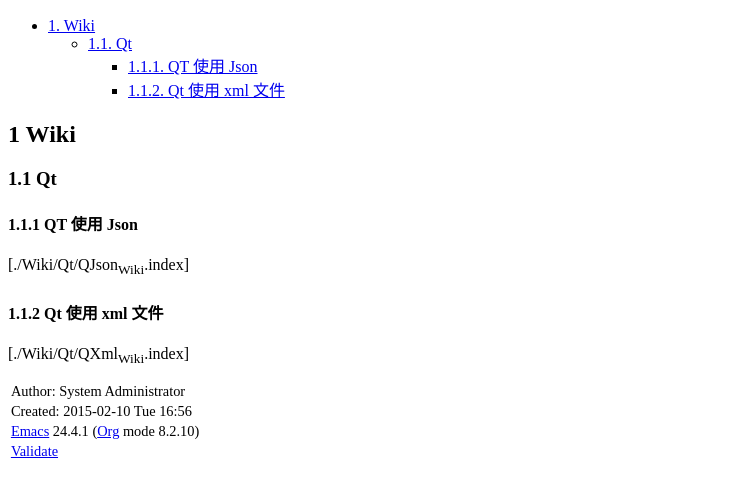
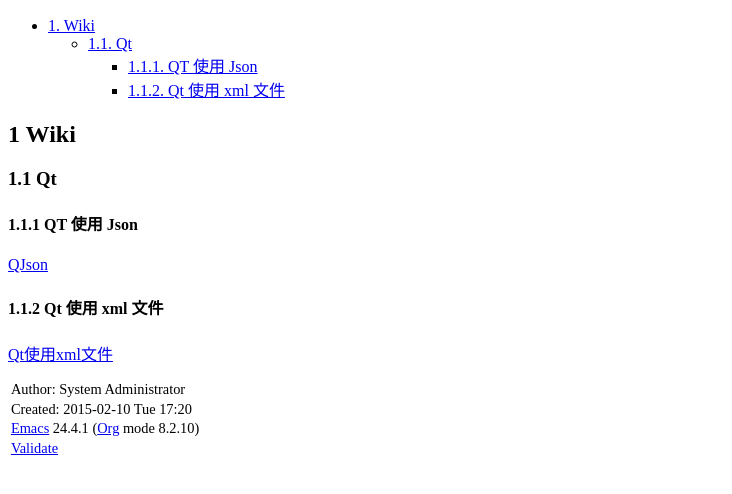
Before and after one commit to shenmutong/shenmutong.github.io, a plain HTML site: page index.html in a window 1280 px wide. Shown: the part 110-604 px from the top of the page, without its empty margins (0-732 px from the left). Drawn offline with Linux system fonts and the light colour scheme.

Commit message:
commit again for fix index.html

```diff
--- a/index.html
+++ b/index.html
@@ -4,7 +4,7 @@
 <html xmlns="http://www.w3.org/1999/xhtml" lang="en" xml:lang="en">
 <head>
 <title>index</title>
-<!-- 2015-02-10 Tue 16:56 -->
+<!-- 2015-02-10 Tue 17:20 -->
 <meta  http-equiv="Content-Type" content="text/html;charset=utf-8" />
 <meta  name="generator" content="Org-mode" />
 <meta  name="author" content="System Administrator" />
@@ -165,7 +165,7 @@ for the JavaScript code in this tag.
 <h4 id="sec-1-1-1"><span class="section-number-4">1.1.1</span> QT 使用 Json</h4>
 <div class="outline-text-4" id="text-1-1-1">
 <p>
-[./Wiki/Qt/QJson<sub>Wiki</sub>.index]
+<a href="./Wiki/Qt/QJson_Wiki.html">QJson</a>
 </p>
 </div>
 </div>
@@ -173,7 +173,8 @@ for the JavaScript code in this tag.
 <h4 id="sec-1-1-2"><span class="section-number-4">1.1.2</span> Qt 使用 xml 文件</h4>
 <div class="outline-text-4" id="text-1-1-2">
 <p>
-[./Wiki/Qt/QXml<sub>Wiki</sub>.index]</p>
+<a href="./Wiki/Qt/Qt_XML_Handle_Wiki.html">Qt使用xml文件</a>
+</p>
 </div>
 </div>
 </div>
@@ -181,7 +182,7 @@ for the JavaScript code in this tag.
 </div>
 <div id="postamble" class="status">
 <p class="author">Author: System Administrator</p>
-<p class="date">Created: 2015-02-10 Tue 16:56</p>
+<p class="date">Created: 2015-02-10 Tue 17:20</p>
 <p class="creator"><a href="http://www.gnu.org/software/emacs/">Emacs</a> 24.4.1 (<a href="http://orgmode.org">Org</a> mode 8.2.10)</p>
 <p class="validation"><a href="http://validator.w3.org/check?uri=referer">Validate</a></p>
 </div>
```
Also changed, not shown: 2 other files.
